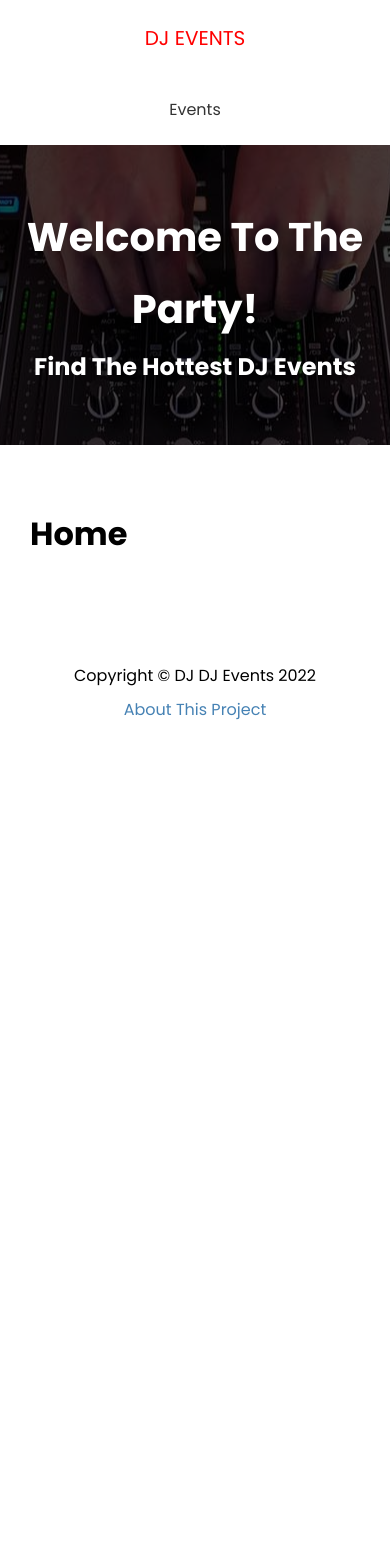
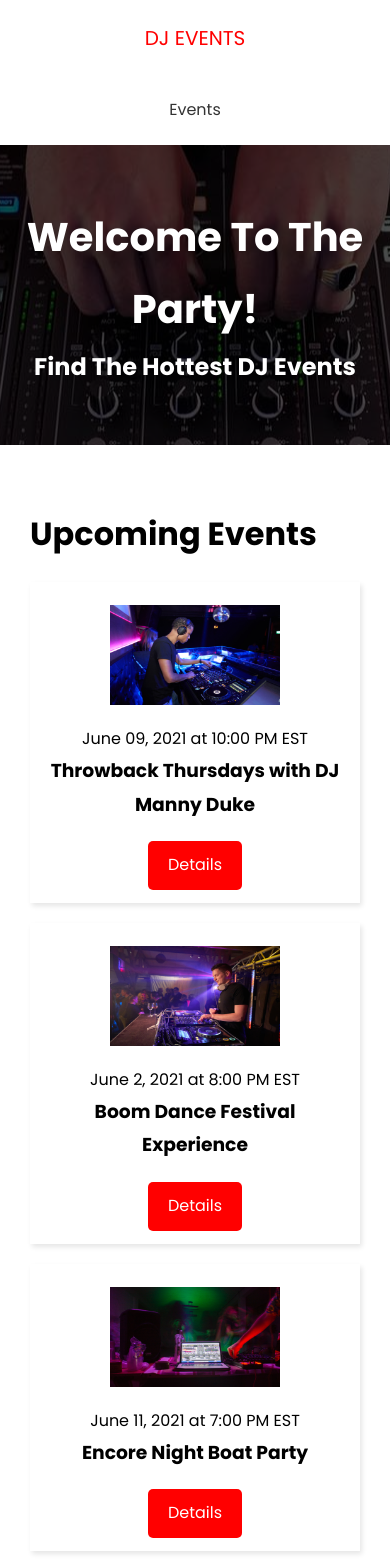
Before and after one commit to hammer147/dj-events, a Next.js app: page / in a window 390 px wide. Shown: the top 1568 px of the page. Before the commit the page ends 844 px from the top, so only its background shows below. Built offline with nearby package versions, Linux system fonts and the light colour scheme; no server answers.

Commit message:
added data fetching

```diff
--- /dev/null
+++ b/components/events/event-item.module.css
@@ -0,0 +1,28 @@
+.event {
+  display: flex;
+  justify-content: space-between;
+  align-items: center;
+  margin: 20px 0;
+  padding: 13px;
+  box-shadow: 2px 3px 5px rgba(0, 0, 0, 0.1);
+}
+
+.img {
+  flex: 1;
+  margin: 10px;
+}
+
+.info {
+  flex: 2;
+}
+
+@media (max-width: 600px) {
+  .event {
+    flex-direction: column;
+    text-align: center;
+  }
+
+  .info {
+    margin-bottom: 20px;
+  }
+}
--- /dev/null
+++ b/components/events/event-item.tsx
@@ -0,0 +1,34 @@
+import { EventType } from '../../typings'
+import styles from './event-item.module.css'
+import Image from 'next/image'
+import Link from 'next/link'
+
+type Props = {
+  evt: EventType
+}
+
+const EventItem = ({ evt }: Props) => {
+  return (
+    <div className={styles.event}>
+      <div className={styles.img}>
+        <Image
+          src={evt.image ? evt.image : '/images/event-default.png'}
+          alt=""
+          width={170}
+          height={100}
+        />
+      </div>
+      <div className={styles.info}>
+        <span>{evt.date} at {evt.time}</span>
+        <h3>{evt.name}</h3>
+      </div>
+      <div className={styles.link}>
+        <Link href={`/events/${evt.slug}`}>
+          <a className="btn">Details</a>
+        </Link>
+      </div>
+    </div>
+  )
+}
+
+export default EventItem
--- /dev/null
+++ b/config/index.ts
@@ -0,0 +1 @@
+export const API_URL = process.env.NEXT_PUBLIC_API_URL || 'http://localhost:3000'
--- /dev/null
+++ b/data/data.json
@@ -0,0 +1,76 @@
+{
+  "events": [
+    {
+      "id": "1",
+      "name": "Throwback Thursdays with DJ Manny Duke",
+      "slug": "throwback-thursdays-with-dj-manny-duke",
+      "venue": "Horizon Club",
+      "address": "919 3rd Ave New York, New York(NY), 10022",
+      "performers": "DJ Manny Duke",
+      "date": "June 09, 2021",
+      "time": "10:00 PM EST",
+      "description": "Featuring deep cuts, party anthems and remixes nostalgic songs from two of the best decades of music with the very best music from the 90's and 2000's",
+      "image": "/images/sample/event1.jpg"
+    },
+    {
+      "id": "2",
+      "name": "Boom Dance Festival Experience",
+      "slug": "boom-dance-festival-experience",
+      "venue": "Blackjacks",
+      "address": "966 Lexington Ave New York, New York(NY), 10021",
+      "performers": "DJ LUCK & MC NEAT, NICKY BLACKMARKET, DJ NICKY BLACKMARKET, RATPACK",
+      "date": "June 2, 2021",
+      "time": "8:00 PM EST",
+      "description": "It's looking more and more like we will be seeing events return in the summer! To celebrate this we are arranging a festival experience to say good bye to lock down! We will also be celebrating the fact Zoom Dance is one year old!",
+      "image": "/images/sample/event2.jpg"
+    },
+    {
+      "id": "3",
+      "name": "Encore Night Boat Party",
+      "slug": "encore-night-boat-party",
+      "venue": "Encore",
+      "address": "675 Water St New York, New York(NY), 10002",
+      "performers": "Bad Boy Bill",
+      "date": "June 11, 2021",
+      "time": "7:00 PM EST",
+      "description": "Who is ready to party? I mean in the middle of the water, a boat with good music and drinks. If thats you then you have made it to the right place.",
+      "image": "/images/sample/event3.jpg"
+    },
+    {
+      "id": "4",
+      "name": "Jam Concert Live",
+      "slug": "jam-concert-live",
+      "venue": "Club Ozone",
+      "address": "70 W 115th St New York, New York(NY), 10026",
+      "performers": "DJ RNB",
+      "date": "June 20, 2021",
+      "time": "10:00 PM EST",
+      "description": "The most diverse dj on the east coast, DJ RNB team up once again to bring you the next installment in the high energy, Jam Concert Live series!",
+      "image": "/images/sample/event4.jpg"
+    },
+    {
+      "id": "5",
+      "name": "UnMute Rock Festival",
+      "slug": "unmute-rock-festival",
+      "venue": "Studio 54",
+      "address": "55 La Salle St #12K New York, New York(NY), 10027",
+      "performers": "Big Wednesday, Black Pyre, Calling Apollo",
+      "date": "June 30, 2021",
+      "time": "8:00 PM EST",
+      "description": "With bands from around the UK ready to send the roof into orbit, get ready for the loudest Welsh festival: the inaugural UnMute 2021.",
+      "image": "/images/sample/event5.jpg"
+    },
+    {
+      "id": "6",
+      "name": "Soul Kitchen Party",
+      "slug": "soul-kitchen-party",
+      "venue": "Onyx Club",
+      "address": "60 Gramercy Park N #2 New York, New York(NY), 10010",
+      "performers": "A-Trak, Nightmares on Wax, Rakim, Jay Electronica",
+      "date": "July 2, 2021",
+      "time": "8:00 PM EST",
+      "description": "Dope party which features Hip Hop legends, emerging artists and world-class turntablists",
+      "image": "/images/sample/event6.jpg"
+    }
+  ]
+}
--- /dev/null
+++ b/pages/api/events/[slug].ts
@@ -0,0 +1,19 @@
+import type { NextApiRequest, NextApiResponse } from 'next'
+import { EventType } from '../../../typings'
+
+const { events } = require('../../../data/data.json') as { events: EventType[] }
+
+type Data = {
+  message: string
+} | EventType[]
+
+export default function handler(req: NextApiRequest, res: NextApiResponse<Data>) {
+  const evt = events.filter(ev => ev.slug === req.query.slug)
+
+  if (req.method === 'GET') {
+    res.status(200).json(evt) // arr with 1 element
+  } else {
+    res.setHeader('Allow', ['GET'])
+    res.status(405).json({ message: `Method ${req.method} is not allowed` })
+  }
+}
--- /dev/null
+++ b/pages/api/events/index.ts
@@ -0,0 +1,17 @@
+import type { NextApiRequest, NextApiResponse } from 'next'
+import { EventType } from '../../../typings'
+
+const { events } = require('../../../data/data.json') as { events: EventType[] }
+
+type Data = {
+  message: string
+} | EventType[]
+
+export default function handler(req: NextApiRequest, res: NextApiResponse<Data>) {
+  if (req.method === 'GET') {
+    res.status(200).json(events)
+  } else {
+    res.setHeader('Allow', ['GET'])
+    res.status(405).json({ message: `Method ${req.method} is not allowed` })
+  }
+}
--- a/pages/api/hello.ts
+++ /dev/null
@@ -1,13 +0,0 @@
-// Next.js API route support: https://nextjs.org/docs/api-routes/introduction
-import type { NextApiRequest, NextApiResponse } from 'next'
-
-type Data = {
-  name: string
-}
-
-export default function handler(
-  req: NextApiRequest,
-  res: NextApiResponse<Data>
-) {
-  res.status(200).json({ name: 'John Doe' })
-}
--- /dev/null
+++ b/pages/events/[slug].module.css
@@ -0,0 +1,32 @@
+.event {
+  position: relative;
+  padding-top: 40px;
+}
+
+.event h3 {
+  font-size: 25px;
+}
+
+.event p {
+  margin: 10px 0;
+}
+
+.image {
+  margin-bottom: 20px;
+}
+
+.controls {
+  position: absolute;
+  right: 30px;
+  top: 0;
+}
+
+.delete {
+  margin-left: 20px;
+  color: red;
+}
+
+.back {
+  display: block;
+  margin-top: 40px;
+}
--- a/pages/index.tsx
+++ b/pages/index.tsx
@@ -1,13 +1,42 @@
-import type { NextPage } from 'next'
+import type { GetStaticProps, NextPage } from 'next'
 import React from 'react'
+import EventItem from '../components/events/event-item'
 import Layout from '../components/layout/layout'
+import { API_URL } from '../config'
+import { EventType } from '../typings'
+import Link from 'next/link'
 
-const HomePage: NextPage = () => {
+type Props = {
+  events: EventType[]
+}
+
+const HomePage: NextPage<Props> = ({ events }) => {
   return (
     <Layout>
-      <h1>Home</h1>
+      <h1>Upcoming Events</h1>
+      {events.length === 0 && <h3>No Events to show</h3>}
+      {events.map(evt => (
+        <EventItem key={evt.id} evt={evt} />
+      ))}
+      {events.length > 0 && (
+        <Link href="/events">
+          <a className="btn-secondary">View All Events</a>
+        </Link>
+      )}
     </Layout>
   )
 }
 
+export const getStaticProps: GetStaticProps = async () => {
+
+  // this is not recommended
+  const response = await fetch(`${API_URL}/api/events`)
+  const events = await response.json() as EventType[]
+
+  return {
+    props: { events: events.slice(0, 3) },
+    revalidate: 10
+  }
+}
+
 export default HomePage
--- /dev/null
+++ b/typings/index.ts
@@ -0,0 +1,12 @@
+export type EventType = {
+  id: string
+  name: string
+  slug: string
+  venue: string
+  address: string
+  performers: string
+  date: string
+  time: string
+  description: string
+  image: string
+}
```
Also changed, not shown: pages/events/[slug].tsx (+79 -3 lines), pages/events/index.tsx (+26 -3 lines).
